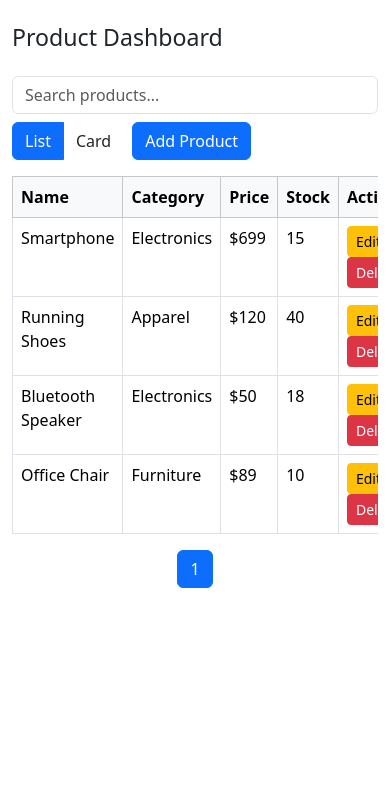
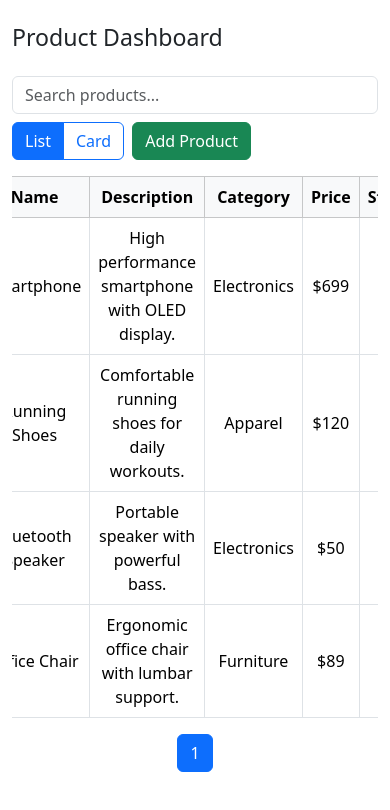
Before and after one commit to anmolgarg154/Product-dashboard, a React (Vite) app in the folder product-dashboard/: page / in a window 390 px wide. Shown: the top 810 px of the page. Built offline with nearby package versions, Linux system fonts and the light colour scheme.

Commit message:
enhance product details with descriptions and images in the product list

```diff
--- a/product-dashboard/src/App.jsx
+++ b/product-dashboard/src/App.jsx
@@ -1,10 +1,42 @@
 import { useEffect, useState } from "react";
 
 const initialProducts = [
-  { id: 1, name: "Smartphone", price: 699, category: "Electronics", stock: 15, description: "" },
-  { id: 2, name: "Running Shoes", price: 120, category: "Apparel", stock: 40, description: "" },
-  { id: 3, name: "Bluetooth Speaker", price: 50, category: "Electronics", stock: 18, description: "" },
-  { id: 4, name: "Office Chair", price: 89, category: "Furniture", stock: 10, description: "" },
+  {
+    id: 1,
+    name: "Smartphone",
+    price: 699,
+    category: "Electronics",
+    stock: 15,
+    description: "High performance smartphone with OLED display.",
+    image: "https://images.unsplash.com/photo-1511707171634-5f897ff02aa9",
+  },
+  {
+    id: 2,
+    name: "Running Shoes",
+    price: 120,
+    category: "Apparel",
+    stock: 40,
+    description: "Comfortable running shoes for daily workouts.",
+    image: "https://images.unsplash.com/photo-1542291026-7eec264c27ff",
+  },
+  {
+    id: 3,
+    name: "Bluetooth Speaker",
+    price: 50,
+    category: "Electronics",
+    stock: 18,
+    description: "Portable speaker with powerful bass.",
+    image: "https://tse2.mm.bing.net/th/id/OIP.eCs9cN4sXHeD7skeAAbJ3wHaHa?pid=Api&P=0&h=180",
+  },
+  {
+    id: 4,
+    name: "Office Chair",
+    price: 89,
+    category: "Furniture",
+    stock: 10,
+    description: "Ergonomic office chair with lumbar support.",
+    image: "https://images.unsplash.com/photo-1586023492125-27b2c045efd7",
+  },
 ];
 
 const PAGE_SIZE = 4;
@@ -17,16 +49,19 @@ export default function App() {
   const [page, setPage] = useState(1);
   const [showForm, setShowForm] = useState(false);
   const [editingProduct, setEditingProduct] = useState(null);
+
   const [form, setForm] = useState({
     name: "",
     price: "",
     category: "",
     stock: "",
     description: "",
+    image: "",
   });
+
   const [errors, setErrors] = useState({});
 
-  /* 🔹 Debounce */
+  /* 🔹 Debounce Search */
   useEffect(() => {
     const timer = setTimeout(() => {
       setDebouncedSearch(search);
@@ -36,7 +71,7 @@ export default function App() {
   }, [search]);
 
   /* 🔹 Filter + Pagination */
-  const filteredProducts = products.filter(p =>
+  const filteredProducts = products.filter((p) =>
     p.name.toLowerCase().includes(debouncedSearch.toLowerCase())
   );
 
@@ -52,6 +87,7 @@ export default function App() {
     if (!form.name) err.name = "Name is required";
     if (!form.price) err.price = "Price is required";
     if (!form.category) err.category = "Category is required";
+    if (!form.image) err.image = "Image URL is required";
     setErrors(err);
     return Object.keys(err).length === 0;
   };
@@ -61,35 +97,44 @@ export default function App() {
     if (!validate()) return;
 
     if (editingProduct) {
-      setProducts(prev =>
-        prev.map(p => (p.id === editingProduct.id ? { ...form, id: p.id } : p))
+      setProducts((prev) =>
+        prev.map((p) =>
+          p.id === editingProduct.id ? { ...form, id: p.id } : p
+        )
       );
     } else {
-      setProducts(prev => [...prev, { ...form, id: Date.now() }]);
+      setProducts((prev) => [...prev, { ...form, id: Date.now() }]);
     }
 
     setShowForm(false);
     setEditingProduct(null);
-    setForm({ name: "", price: "", category: "", stock: "", description: "" });
+    setForm({
+      name: "",
+      price: "",
+      category: "",
+      stock: "",
+      description: "",
+      image: "",
+    });
     setErrors({});
   };
 
-  const handleEdit = (p) => {
-    setEditingProduct(p);
-    setForm(p);
+  const handleEdit = (product) => {
+    setEditingProduct(product);
+    setForm(product);
     setShowForm(true);
   };
 
   const handleDelete = (id) => {
-    setProducts(prev => prev.filter(p => p.id !== id));
+    setProducts((prev) => prev.filter((p) => p.id !== id));
   };
 
   return (
-    <div className="container my-4">
+    <div className="container my-4 ">
       <h3 className="mb-4">Product Dashboard</h3>
 
-      {/* 🔹 Top Controls */}
-      <div className="row g-2 align-items-center mb-3">
+      {/* 🔹 Controls */}
+      <div className="row g-2 mb-3 align-items-center">
         <div className="col-12 col-md-4">
           <input
             className="form-control"
@@ -102,49 +147,74 @@ export default function App() {
         <div className="col-12 col-md-8 text-md-end">
           <div className="btn-group me-2">
             <button
-              className={`btn btn-outline-primary ${view === "list" && "active"}`}
+              className={`btn btn-outline-primary ${
+                view === "list" && "active"
+              }`}
               onClick={() => setView("list")}
             >
               List
             </button>
             <button
-              className={`btn ${view === "card" && "active"}`}
+              className={`btn btn-outline-primary ${
+                view === "card" && "active"
+              }`}
               onClick={() => setView("card")}
             >
               Card
             </button>
           </div>
-          <button className="btn btn-primary" onClick={() => setShowForm(true)}>
+          <button className="btn btn-success" onClick={() => setShowForm(true)}>
             Add Product
           </button>
         </div>
       </div>
 
-      {/* 🔹 List View */}
+      {/* 🔹 LIST VIEW */}
       {view === "list" && (
-        <div className="table-responsive">
-          <table className="table table-bordered table-hover">
+        <div className="table-responsive d-flex justify-content-center text-center">
+          <table className="table table-bordered table-hover align-middle">
             <thead className="table-light">
               <tr>
+                <th>Image</th>
                 <th>Name</th>
+                <th>Description</th>
                 <th>Category</th>
                 <th>Price</th>
                 <th>Stock</th>
-                <th width="150">Actions</th>
+                <th width="160">Actions</th>
               </tr>
             </thead>
             <tbody>
-              {paginatedProducts.map(p => (
+              {paginatedProducts.map((p) => (
                 <tr key={p.id}>
+                  <td>
+                    <img
+                      src={p.image}
+                      alt={p.name}
+                      className=" rounded"
+                      style={{
+                        width: "70px",
+                        height: "70px",
+                        objectFit: "cover",
+                      }}
+                    />
+                  </td>
                   <td>{p.name}</td>
+                  <td>{p.description}</td>
                   <td>{p.category}</td>
                   <td>${p.price}</td>
                   <td>{p.stock}</td>
                   <td>
-                    <button className="btn btn-sm btn-warning me-2" onClick={() => handleEdit(p)}>
+                    <button
+                      className="btn btn-sm btn-warning me-2"
+                      onClick={() => handleEdit(p)}
+                    >
                       Edit
                     </button>
-                    <button className="btn btn-sm btn-danger" onClick={() => handleDelete(p.id)}>
+                    <button
+                      className="btn btn-sm btn-danger"
+                      onClick={() => handleDelete(p.id)}
+                    >
                       Delete
                     </button>
                   </td>
@@ -155,23 +225,36 @@ export default function App() {
         </div>
       )}
 
-      {/* 🔹 Card View */}
+      {/* 🔹 CARD VIEW */}
       {view === "card" && (
         <div className="row">
-          {paginatedProducts.map(p => (
-            <div className="col-12 col-sm-6 col-lg-3 mb-3" key={p.id}>
-              <div className="card h-100">
+          {paginatedProducts.map((p) => (
+            <div className="col-12 col-sm-6 col-lg-3 mb-4" key={p.id}>
+              <div className="card h-100 shadow-sm">
+                <img
+                  src={p.image}
+                  className="card-img-top"
+                  alt={p.name}
+                  style={{ height: "160px", objectFit: "cover" }}
+                />
                 <div className="card-body">
-                  <h5>{p.name}</h5>
-                  <p className="text-muted">{p.category}</p>
-                  <p>${p.price}</p>
+                  <h5 className="card-title">{p.name}</h5>
+                  <p className="text-muted mb-1">{p.category}</p>
+                  <p className="small">{p.description}</p>
+                  <p className="mb-1">${p.price}</p>
                   <p>Stock: {p.stock}</p>
                 </div>
-                <div className="card-footer bg-white">
-                  <button className="btn btn-sm btn-warning me-2" onClick={() => handleEdit(p)}>
+                <div className="card-footer bg-white border-0">
+                  <button
+                    className="btn btn-sm btn-warning me-2"
+                    onClick={() => handleEdit(p)}
+                  >
                     Edit
                   </button>
-                  <button className="btn btn-sm btn-danger" onClick={() => handleDelete(p.id)}>
+                  <button
+                    className="btn btn-sm btn-danger"
+                    onClick={() => handleDelete(p.id)}
+                  >
                     Delete
                   </button>
                 </div>
@@ -185,8 +268,14 @@ export default function App() {
       <nav>
         <ul className="pagination justify-content-center">
           {Array.from({ length: totalPages }, (_, i) => (
-            <li key={i} className={`page-item ${page === i + 1 && "active"}`}>
-              <button className="page-link" onClick={() => setPage(i + 1)}>
+            <li
+              key={i}
+              className={`page-item ${page === i + 1 && "active"}`}
+            >
+              <button
+                className="page-link"
+                onClick={() => setPage(i + 1)}
+              >
                 {i + 1}
               </button>
             </li>
@@ -194,40 +283,67 @@ export default function App() {
         </ul>
       </nav>
 
-      {/* 🔹 Modal */}
+      {/* 🔹 MODAL */}
       {showForm && (
         <div className="modal show d-block bg-dark bg-opacity-50">
-          <div className="modal-dialog">
+          <div className="modal-dialog modal-lg">
             <div className="modal-content">
               <div className="modal-header">
                 <h5>{editingProduct ? "Edit" : "Add"} Product</h5>
-                <button className="btn-close" onClick={() => setShowForm(false)} />
+                <button
+                  className="btn-close"
+                  onClick={() => setShowForm(false)}
+                />
               </div>
 
               <div className="modal-body">
-                {["name", "price", "category", "stock"].map(field => (
+                {["name", "price", "category", "stock", "image"].map((field) => (
                   <div className="mb-2" key={field}>
                     <input
-                      type={field === "price" || field === "stock" ? "number" : "text"}
+                      type={
+                        field === "price" || field === "stock"
+                          ? "number"
+                          : "text"
+                      }
                       className="form-control"
                       placeholder={field}
                       value={form[field]}
-                      onChange={e => setForm({ ...form, [field]: e.target.value })}
+                      onChange={(e) =>
+                        setForm({ ...form, [field]: e.target.value })
+                      }
                     />
-                    {errors[field] && <small className="text-danger">{errors[field]}</small>}
+                    {errors[field] && (
+                      <small className="text-danger">
+                        {errors[field]}
+                      </small>
+                    )}
                   </div>
                 ))}
+
+                {form.image && (
+                  <img
+                    src={form.image}
+                    alt="preview"
+                    className="img-fluid rounded mb-2"
+                    style={{ maxHeight: "150px", objectFit: "cover" }}
+                  />
+                )}
 
                 <textarea
                   className="form-control"
                   placeholder="Description"
                   value={form.description}
-                  onChange={e => setForm({ ...form, description: e.target.value })}
+                  onChange={(e) =>
+                    setForm({ ...form, description: e.target.value })
+                  }
                 />
               </div>
 
               <div className="modal-footer">
-                <button className="btn btn-secondary" onClick={() => setShowForm(false)}>
+                <button
+                  className="btn btn-secondary"
+                  onClick={() => setShowForm(false)}
+                >
                   Cancel
                 </button>
                 <button className="btn btn-primary" onClick={handleSave}>
```
